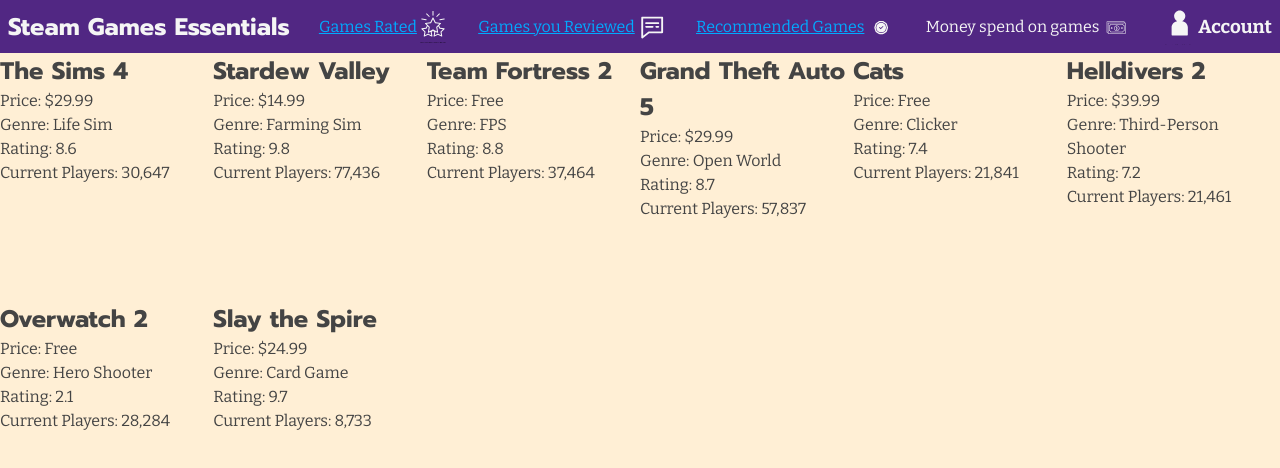
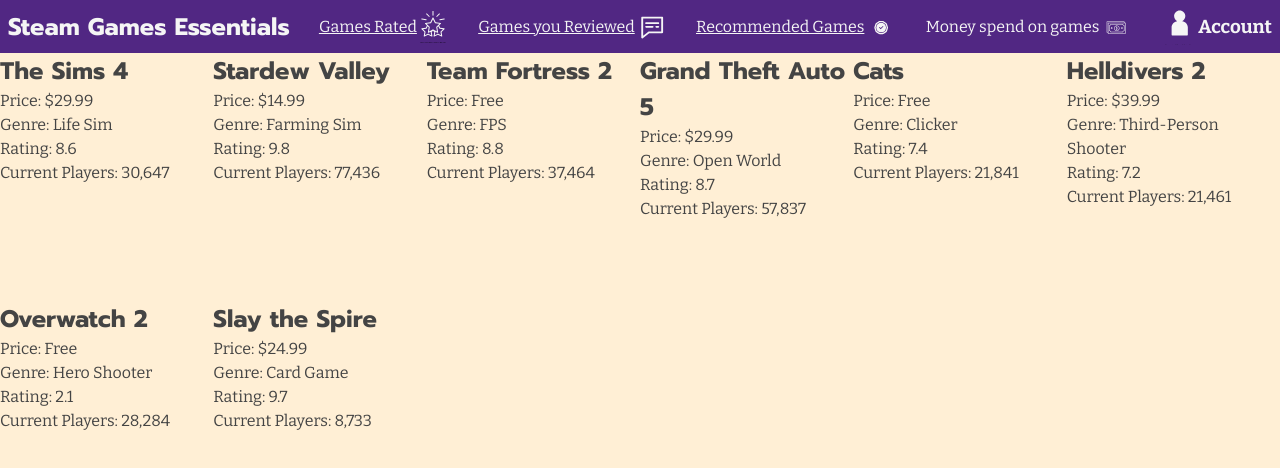
Before and after one commit to JefferNg/GameStatistics, a website: page packages/proto/public/index.html in a window 1280 px wide. Drawn offline with nearby package versions, Linux system fonts and the light colour scheme.

Commit message:
changed link token color

```diff
--- a/packages/proto/public/styles/tokens.css
+++ b/packages/proto/public/styles/tokens.css
@@ -8,7 +8,7 @@
   --color-background-page: papayawhip;
   --color-header: whitesmoke;
   --color-background-header: rgb(81 39 131);
-  --color-link: #0af;
+  --color-link: currentColor;
 
   --svg-icon-size-small: 2em;
   --svg-icon-size-med: 4em;
```
